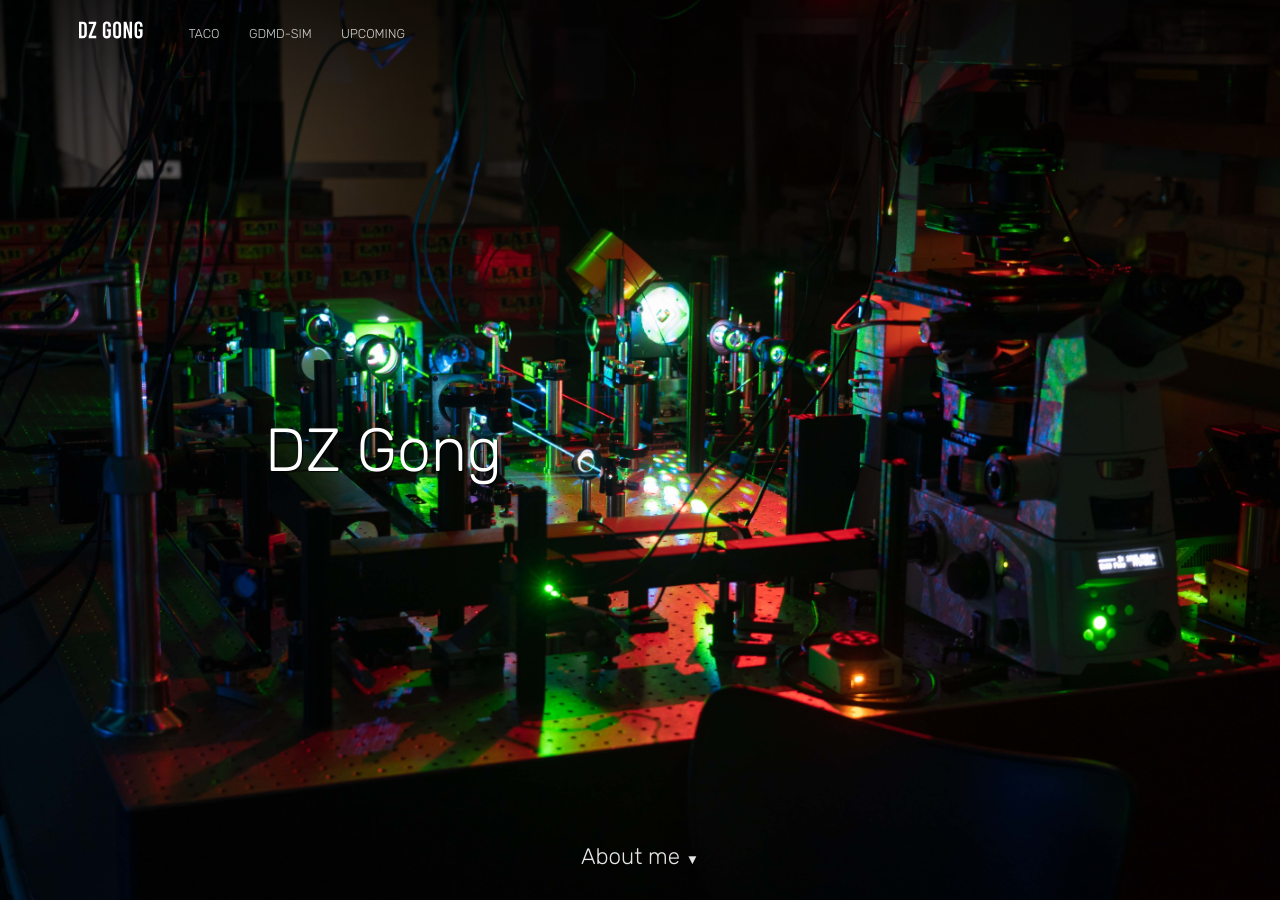
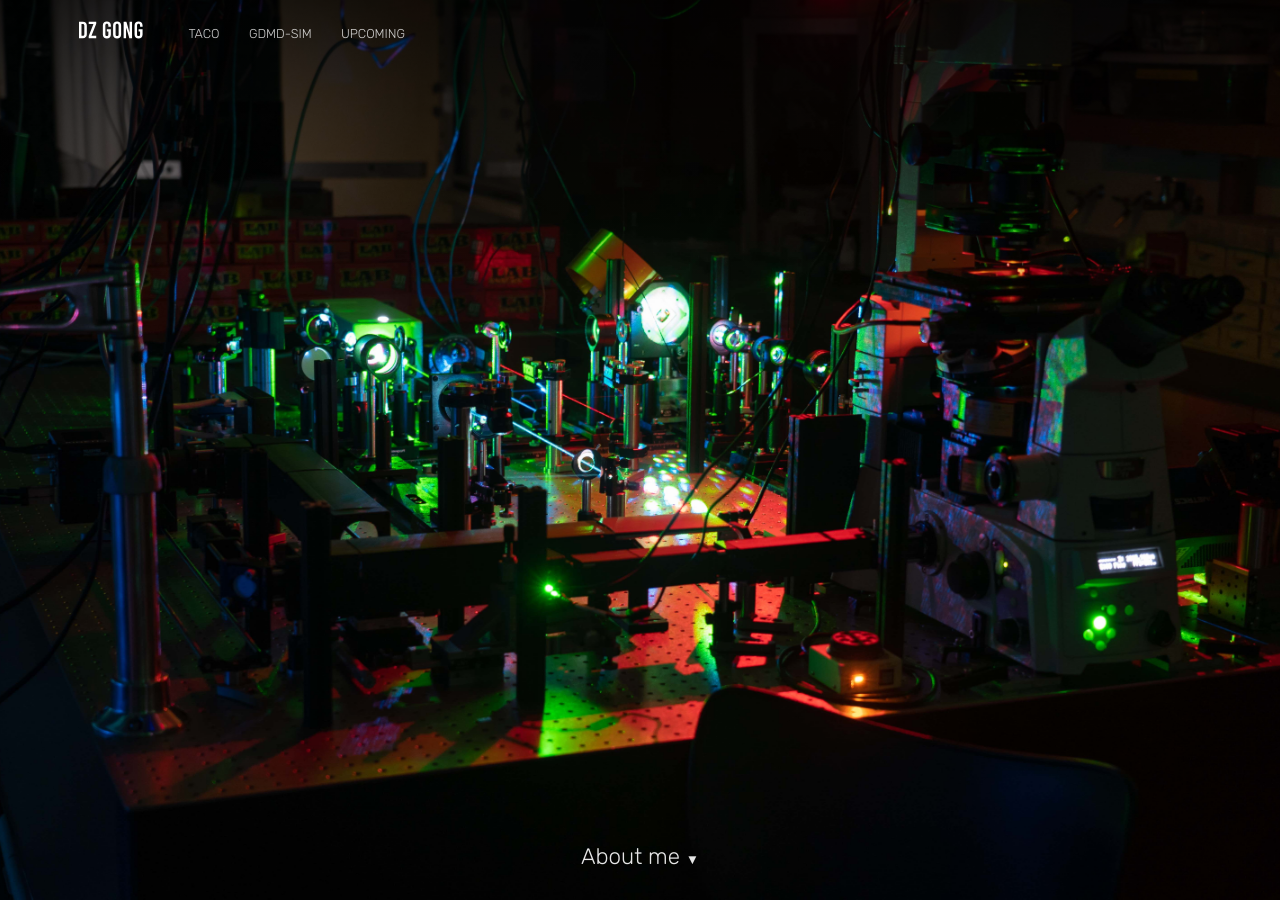
Before and after one commit to DZGong/DZGong.github.io, a Jekyll site: the page built from index.html, in a window 1280 px wide and 900 px high. Built offline with Jekyll 4.4.1, drawn with Linux system fonts in a browser that asks for light colours; nearby versions of some CDN libraries.

Commit message:
test change 15

```diff
--- a/index.html
+++ b/index.html
@@ -8,7 +8,7 @@ bottom_image: https://unsplash.it/2000/1322?a=.png
 <section class="hero" style="background-image: url({% include relative-src.html src=page.image %})">
 	<div class="inner-hero text-container">
 		<div class="hero-text-container">
-			<h1 class="editable">DZ Gong</h1>
+			<!-- <h1 class="editable">DZ Gong</h1> -->
 			<!-- <p class="editable"> TACO </p>
 			<p class="editable"> gDMD-SIM </p>
 			<p class="editable"> Upcoming </p> -->
```
